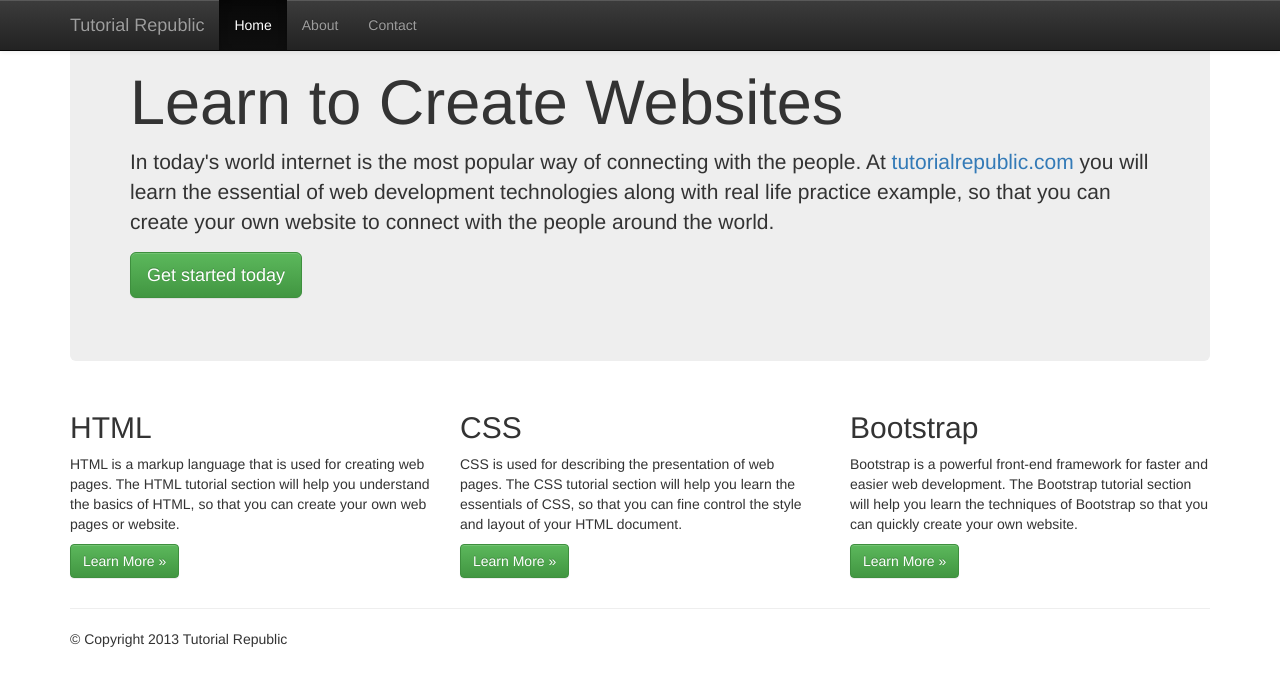
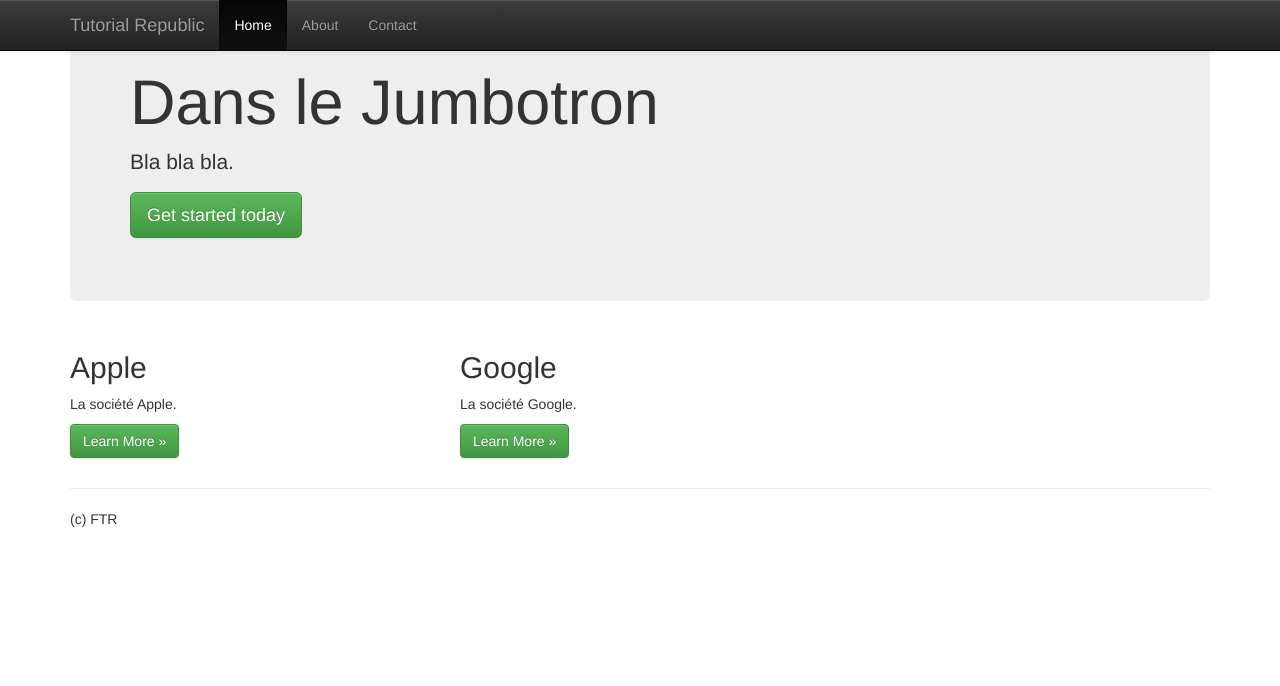
Before and after one commit to franztrierweiler/sample_bootstrap, a plain HTML site: page index.html in a window 1280 px wide. Drawn offline with nearby package versions, Linux system fonts and the light colour scheme.

Commit message:
Changed text

```diff
--- a/index.html
+++ b/index.html
@@ -2,7 +2,7 @@
 <html lang="en">
 <head>
 <meta charset="utf-8">
-<title>Bootstrap 3 Fixed Layout Example</title>
+<title>Exemple Bootstrap</title>
 <link rel="stylesheet" type="text/css" href="css/bootstrap.min.css">
 <link rel="stylesheet" type="text/css" href="css/bootstrap-theme.min.css">
 <script type="text/javascript" src="https://code.jquery.com/jquery-1.11.3.min.js"></script>
@@ -24,41 +24,36 @@
             <!-- Collect the nav links, forms, and other content for toggling -->
             <div class="collapse navbar-collapse" id="navbarCollapse">
                 <ul class="nav navbar-nav">
-                    <li class="active"><a href="http://www.tutorialrepublic.com" target="_blank">Home</a></li>
-                    <li><a href="http://www.tutorialrepublic.com/about-us.php" target="_blank">About</a></li>
-                    <li><a href="http://www.tutorialrepublic.com/contact-us.php" target="_blank">Contact</a></li>
+                    <li class="active"><a href="www.apple.com" target="_blank">Home</a></li>
+                    <li><a href="www.lefigaro.fr" target="_blank">About</a></li>
+                    <li><a href="www.liberation.fr" target="_blank">Contact</a></li>
                 </ul>
             </div>
         </div>
     </nav>
     <div class="container">
         <div class="jumbotron">
-            <h1>Learn to Create Websites</h1>
-            <p>In today's world internet is the most popular way of connecting with the people. At <a href="http://www.tutorialrepublic.com" target="_blank">tutorialrepublic.com</a> you will learn the essential of web development technologies along with real life practice example, so that you can create your own website to connect with the people around the world.</p>
+            <h1>Dans le Jumbotron</h1>
+            <p>Bla bla bla.</p>
             <p><a href="http://www.tutorialrepublic.com" target="_blank" class="btn btn-success btn-lg">Get started today</a></p>
         </div>
         <div class="row">
             <div class="col-xs-4">
-                <h2>HTML</h2>
-                <p>HTML is a markup language that is used for creating web pages. The HTML tutorial section will help you understand the basics of HTML, so that you can create your own web pages or website.</p>
-                <p><a href="http://www.tutorialrepublic.com/html-tutorial/" target="_blank" class="btn btn-success">Learn More &raquo;</a></p>
+                <h2>Apple</h2>
+                <p>La société Apple.</p>
+                <p><a href="http://www.apple.com" target="_blank" class="btn btn-success">Learn More &raquo;</a></p>
             </div>
             <div class="col-xs-4">
-                <h2>CSS</h2>
-                <p>CSS is used for describing the presentation of web pages. The CSS tutorial section will help you learn the essentials of CSS, so that you can fine control the style and layout of your HTML document.</p>
-                <p><a href="http://www.tutorialrepublic.com/css-tutorial/" target="_blank" class="btn btn-success">Learn More &raquo;</a></p>
-            </div>
-            <div class="col-xs-4">
-                <h2>Bootstrap</h2>
-                <p>Bootstrap is a powerful front-end framework for faster and easier web development. The Bootstrap tutorial section will help you learn the techniques of Bootstrap so that you can quickly create your own website.</p>
-                <p><a href="http://www.tutorialrepublic.com/twitter-bootstrap-tutorial/" target="_blank" class="btn btn-success">Learn More &raquo;</a></p>
+                <h2>Google</h2>
+                <p>La société Google.</p>
+                <p><a href="http://www.google.com" target="_blank" class="btn btn-success">Learn More &raquo;</a></p>
             </div>
         </div>
         <hr>
         <div class="row">
             <div class="col-xs-12">
                 <footer>
-                    <p>&copy; Copyright 2013 Tutorial Republic</p>
+                    <p>(c) FTR</p>
                 </footer>
             </div>
         </div>
```
